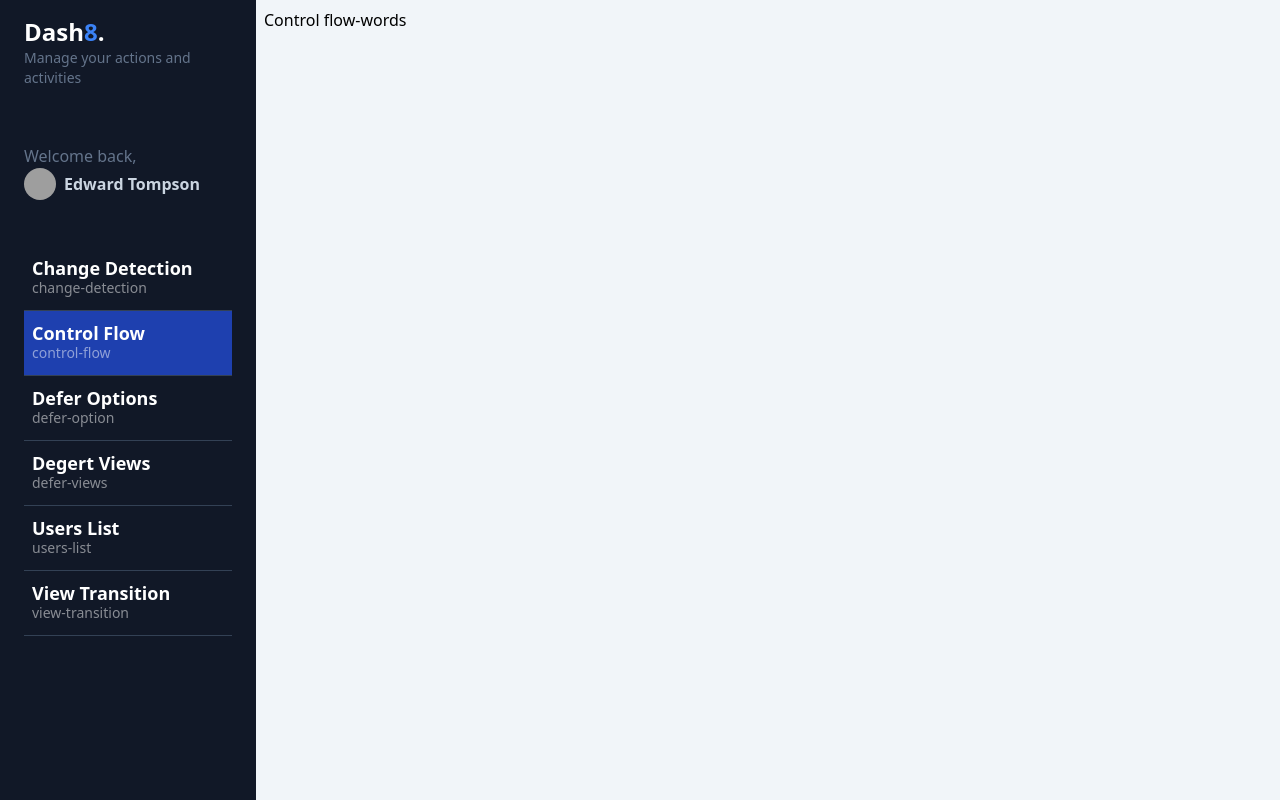
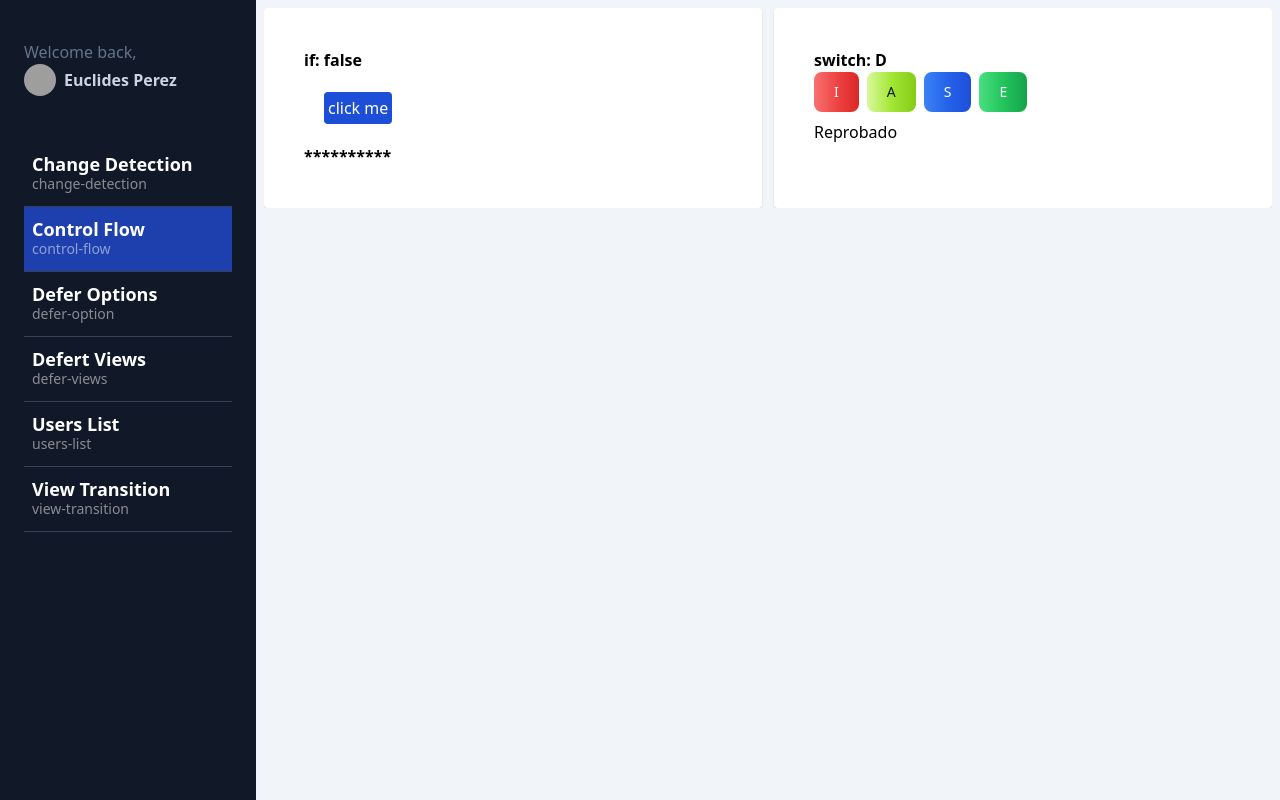
Before and after one commit to euclidesseg/my-dashboard, an Angular app: page /dashboard/control-flow in a window 1280 px wide. Built offline with nearby package versions, Linux system fonts and the light colour scheme; grey boxes are pictures that could not be loaded.

Commit message:
five commit init with the flow-control @if @else  and @swith @case

```diff
--- a/src/app/app.routes.ts
+++ b/src/app/app.routes.ts
@@ -22,7 +22,7 @@ export const routes: Routes = [
       },
       {
         path: 'defer-views',
-        title: 'Degert Views',
+        title: 'Defert Views',
         loadComponent: () =>   import('./dashboard/pages/defer-view/defer-view.component'),
       },
       {
--- a/src/app/dashboard/dashboard.component.ts
+++ b/src/app/dashboard/dashboard.component.ts
@@ -1,6 +1,6 @@
 import { RouterModule } from '@angular/router';
 import { Component } from '@angular/core';
-import { SidemenuComponent } from './shared/sidemenu/sidemenu.component';
+import { SidemenuComponent } from '@shared/sidemenu/sidemenu.component';
 
 @Component({
   standalone: true,
--- a/src/app/dashboard/pages/control-flow/control-flow.component.html
+++ b/src/app/dashboard/pages/control-flow/control-flow.component.html
@@ -1 +1,44 @@
-<p class="text-black">Control flow-words</p>
+<section class="grid grid-cols-1 md:grid-cols-2 gap-3 mb-10 overflow-x-auto">
+<!-- ngIf @If -->
+<div class="bg-white rounded shadow p-10">
+  <h2 class="font-bold">if: {{showContent()}}</h2>
+  <button class="p-1 m-5 rounded bg-blue-700 text-white" (click) = "toggleContent()">
+    click me
+  </button>
+
+  @if(showContent()){
+    <p>Hola mundo</p>
+  }@else{
+    <p class="font-bold w-fit">**********</p>
+  }
+</div>
+
+<!-- ngIf @If -->
+<div class="bg-white rounded shadow p-10">
+  <h2 class="font-bold">switch: {{grade()}}</h2>
+  <button type="button" class="text-white bg-gradient-to-r from-red-400 via-red-500 to-red-600 hover:bg-gradient-to-br focus:ring-4 focus:outline-none focus:ring-red-300 dark:focus:ring-red-800 font-medium rounded-lg text-sm px-5 py-2.5 text-center me-2 mb-2" (click) ="toggleGrade('I')">I</button>
+  <button type="button" class="text-gray-900 bg-gradient-to-r from-lime-200 via-lime-400 to-lime-500 hover:bg-gradient-to-br focus:ring-4 focus:outline-none focus:ring-lime-300 dark:focus:ring-lime-800 font-medium rounded-lg text-sm px-5 py-2.5 text-center me-2 mb-2" (click) ="toggleGrade('A')">A</button>
+  <button type="button" class="text-white bg-gradient-to-r from-blue-500 via-blue-600 to-blue-700 hover:bg-gradient-to-br focus:ring-4 focus:outline-none focus:ring-blue-300 dark:focus:ring-blue-800 font-medium rounded-lg text-sm px-5 py-2.5 text-center me-2 mb-2" (click) ="toggleGrade('S')">S</button>
+  <button type="button" class="text-white bg-gradient-to-r from-green-400 via-green-500 to-green-600 hover:bg-gradient-to-br focus:ring-4 focus:outline-none focus:ring-green-300 dark:focus:ring-green-800 font-medium rounded-lg text-sm px-5 py-2.5 text-center me-2 mb-2" (click) ="toggleGrade('E')">E</button>
+
+
+  @switch(grade()){
+    @case('I'){
+      <p class="text-lime-900">{{'<= 25%'}}</p>
+    }
+    @case('A'){
+      <p class="text-lime-900">>=26% || <=50%</p>
+    }
+    @case('S'){
+      <p class="text-lime-900">>=51% || <=75%</p>
+    }
+    @case('E'){
+      <p class="text-lime-900">>=76% || <=100%</p>
+    }
+    @default{
+      <p>Reprobado</p>
+    }
+  }
+</div>
+
+</section>
--- a/src/app/dashboard/pages/control-flow/control-flow.component.ts
+++ b/src/app/dashboard/pages/control-flow/control-flow.component.ts
@@ -1,14 +1,27 @@
 import { CommonModule } from '@angular/common';
-import { ChangeDetectionStrategy, Component, OnInit } from '@angular/core';
+import {Component, signal } from '@angular/core';
 
+type Grade = 'A' | 'S' | 'E' | 'I' | 'D'
 @Component({
   standalone: true,
   imports: [CommonModule],
   templateUrl:'./control-flow.component.html',
   styleUrl: './control-flow.component.css',
 })
-export default class ControlFlowComponent implements OnInit {
-  ngOnInit(): void {
-   console.log("ejecutando")
+export default class ControlFlowComponent{
+
+  // creamos una señal
+  // las señales se utilizan para la comunicación de eventos dentro de la aplicación Angular,
+  // public showContent = signal(false).asReadonly;   que sea de solo lectura no podre cambiar el valor de la signals
+  public showContent = signal(false);
+  public grade = signal<Grade>('D');
+
+  public toggleContent(){
+    console.log("toogle")
+    this.showContent.update(value => !value);
+  }
+
+  public toggleGrade(grade:Grade){
+    this.grade.update(value => grade);
   }
 }
--- a/src/app/dashboard/shared/sidemenu/sidemenu.component.html
+++ b/src/app/dashboard/shared/sidemenu/sidemenu.component.html
@@ -1,18 +1,18 @@
 <div id="menu" class="bg-gray-900 min-h-screen text-slate-300 w-64 left-0 h-screen overflow-y-auto">
-  <div id="logo" class="my-4 px-6">
+  <!-- <div id="logo" class="my-4 px-6">
     <h1 class="text-lg md:text-2xl font-bold text-white">Dash<span class="text-blue-500">8</span>.</h1>
     <p class="text-slate-500 text-sm">Manage your actions and activities</p>
-  </div>
+  </div> -->
   <div id="profile" class="px-6 py-10">
     <p class="text-slate-500">Welcome back,</p>
     <a href="#" class="inline-flex space-x-2 items-center">
       <span>
         <img class="rounded-full w-8 h-8"
-          src="https://images.unsplash.com/photo-1542909168-82c3e7fdca5c?ixlib=rb-4.0.3&ixid=MnwxMjA3fDB8MHxwaG90by1wYWdlfHx8fGVufDB8fHx8&auto=format&fit=crop&w=128&q=80"
+          src="https://dashboard-eight-taupe.vercel.app/assets/images/img_perfil.png"
           alt="">
       </span>
       <span class="text-sm md:text-base font-bold">
-        Edward Tompson
+        Euclides Perez
       </span>
     </a>
   </div>
--- a/src/app/dashboard/shared/sidemenu/sidemenu.component.ts
+++ b/src/app/dashboard/shared/sidemenu/sidemenu.component.ts
@@ -1,7 +1,7 @@
 import { CommonModule } from '@angular/common';
 import { Component } from '@angular/core';
+import { RouterModule } from '@angular/router';
 import { routes } from '../../../app.routes';
-import { RouterModule } from '@angular/router';
 
 @Component({
   selector: 'app-sidemenu',
@@ -12,10 +12,10 @@ import { RouterModule } from '@angular/router';
 })
 export class SidemenuComponent {
   public menuItems = routes
-  .map(route => route.children ?? [] ) // me obtiene un arreglo dentro de otro arreglo
-  .flat()// me obtiene el arreglo dentro del arreglo
-  .filter(route => route.path && route.path)
-  .filter(route => !route.path?.includes(':'))
+  .map(route => route.children ?? [] ) // me obtiene un arreglo de rutas hijas o un arreglo indefinido
+  .flat()// debido a que .map me trae uncluso la ruta que no tiene children .map me saca el arreglo que no tiene contenido y me deja el que tiene las rutas
+  .filter(route => route && route.path) // filtrar que si tenga una ruta y que la ruta tenga su direccion
+  .filter(route => !route.path?.includes(':')) // dejamos fuera a la ruta que necesita un id
   constructor(){
     console.log(this.menuItems);
   }
--- a/tsconfig.json
+++ b/tsconfig.json
@@ -2,6 +2,9 @@
 {
   "compileOnSave": false,
   "compilerOptions": {
+    "paths": {
+      "@shared/*":["./src/app/dashboard/shared/*"],
+    },
     "outDir": "./dist/out-tsc",
     "forceConsistentCasingInFileNames": true,
     "strict": true,
```
Also changed, not shown: cambios de angular 17.txt.
